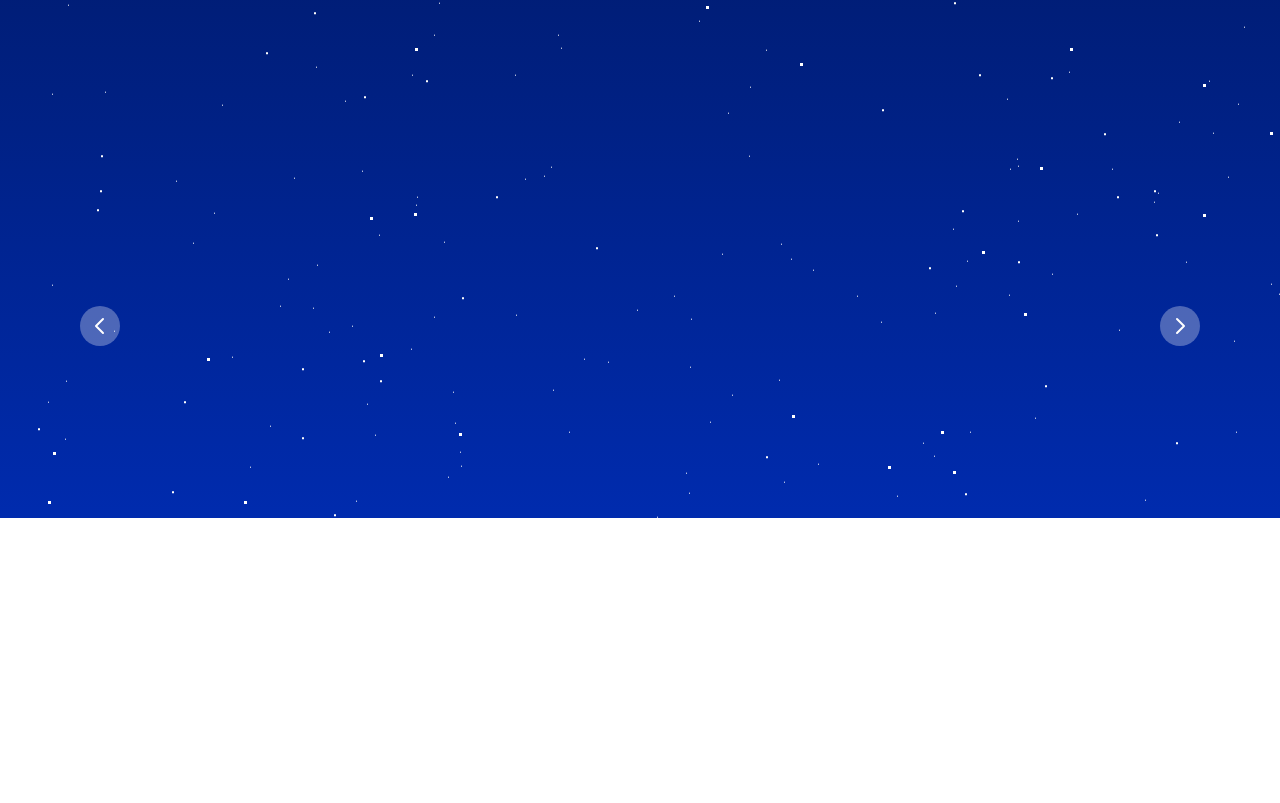
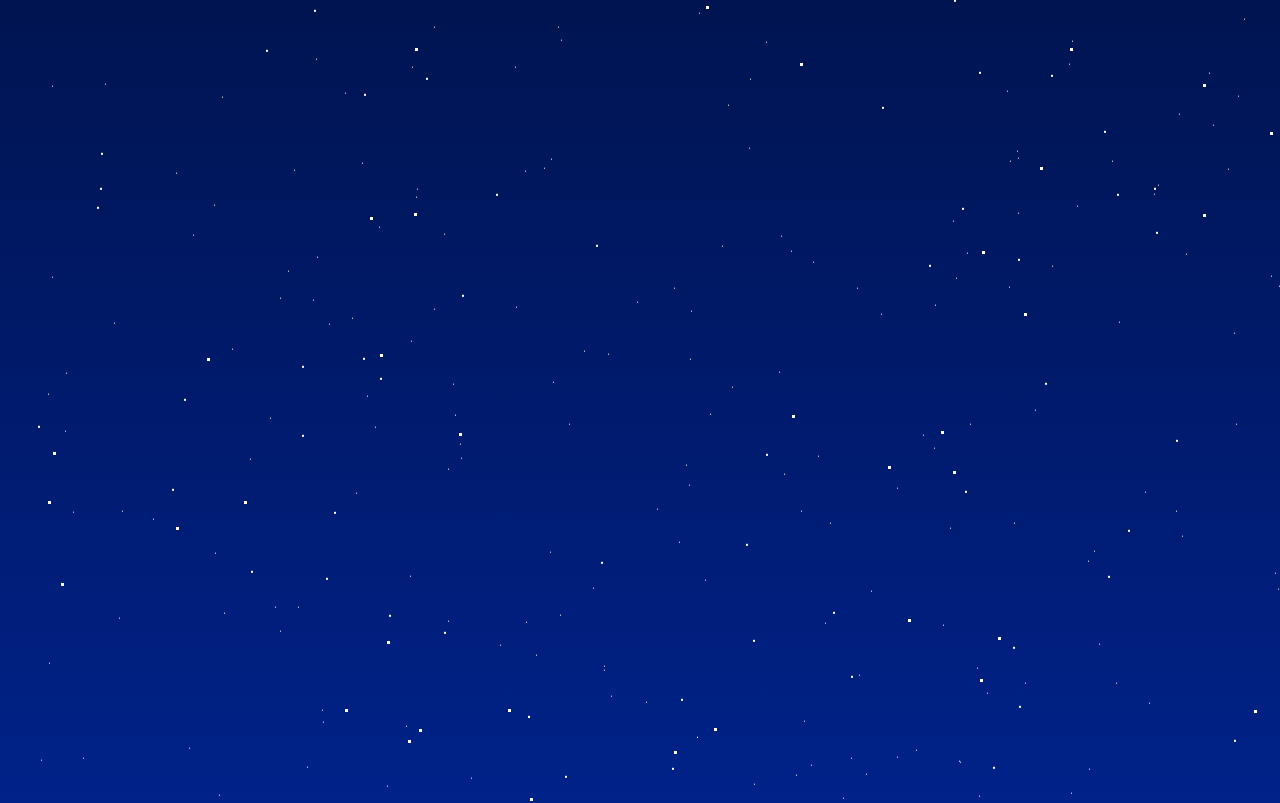
Before and after one commit to Dylanyves/csc105-hackathon-group-1, a React (Create React App) app in the folder client/: page /neptune in a window 1280 px wide. Shown: the part 1152-1955 px from the top of the page. Built offline with nearby package versions, Linux system fonts and the light colour scheme.

Commit message:
modified neptune

```diff
--- a/client/src/pages/Neptune.jsx
+++ b/client/src/pages/Neptune.jsx
@@ -1,4 +1,5 @@
 import React from "react";
+
 import NeptuneImage from "../assets/images/neptune.png";
 import NeptuneMoon from "../assets/images/neptune-moon.png";
 import NeptuneShip from "../assets/images/space-ship.png";
@@ -19,7 +20,7 @@ function Neptune(props) {
                             NEPTUNE
                         </h1>
                     </div>
-                    <p className="text-white max-w-xl text-center m-auto mt-10">
+                    <p className="text-white max-w-xl text-center m-auto mt-10 font-light">
                         <span className="font-semibold text-[#DBCC49] mr-1">
                             Neptune
                         </span>
@@ -32,165 +33,74 @@ function Neptune(props) {
                         world.
                     </p>
                 </div>
+
                 <div
                     data-aos="fade-up"
                     className="min-h-[50vh] text-white mt-20 max-w-xl m-auto"
                 >
-                    <h3 className="text-2xl mb-4">Did you know?</h3>
-                    <ul className="space-y-4">
-                        <li className="bg-[#BFDBF7] bg-opacity-25 p-2 rounded-sm">
-                            Lorem ipsum dolor sit amet consectetur adipisicing
-                            elit. Omnis?
+                    <h3 className="text-2xl mb-10">Did you know?</h3>
+                    <ul className="space-y-8">
+                        <li
+                            data-aos="fade-right"
+                            data-aos-duration="1500"
+                            className="bg-[#BFDBF7] border-l-8 border-[#DBCC49] bg-opacity-25 p-3 font-light rounded-sm relative md:-left-10"
+                        >
+                            It has a total of 14 known moons, with Triton being
+                            the largest and most significant. Triton is unique
+                            among large moons in our solar system because it
+                            orbits in the opposite direction of Neptune's
+                            rotation
                         </li>
-                        <li className="bg-[#BFDBF7] bg-opacity-25 p-2 rounded-sm">
-                            Lorem ipsum dolor sit amet consectetur adipisicing
-                            elit. Omnis?
+                        <li
+                            data-aos="fade-left"
+                            data-aos-duration="1500"
+                            className="bg-[#BFDBF7] border-l-8 border-[#DBCC49] bg-opacity-25 p-3 font-light rounded-sm relative md:left-10"
+                        >
+                            The blue coloring is the result of methane in the
+                            atmosphere, though the exact reason for the
+                            vividness of the blue is still unknown.
                         </li>
-                        <li className="bg-[#BFDBF7] bg-opacity-25 p-2 rounded-sm">
-                            Lorem ipsum dolor sit amet consectetur adipisicing
-                            elit. Omnis?
+                        <li
+                            data-aos="fade-right"
+                            data-aos-duration="1500"
+                            className="bg-[#BFDBF7] border-l-8 border-[#DBCC49] bg-opacity-25 p-3 font-light rounded-sm relative md:-left-10"
+                        >
+                            Neptune was named after the Roman god of the sea due
+                            to its blue appearance, reminiscent of the deep
+                            ocean.
                         </li>
                     </ul>
                 </div>
-                <div className="min-h-screen-[200vh]">
+
                 <div
-                        id="default-carousel"
-                        class="relative w-full"
-                        data-carousel="slide"
+                    data-aos="fade-up"
+                    data-aos-duration="1500"
+                    className="min-h-[125vh] max-w-xl m-auto mt-48"
                 >
-                        <div class="relative h-56 overflow-hidden rounded-lg md:h-96">
-                            <div
-                                class="hidden duration-700 ease-in-out relative"
-                                data-carousel-item
+                    <h3 className="text-2xl mb-4 text-white">
+                        Future discoveries
+                    </h3>
+                    <div>
+                        <a
+                            href="#"
+                            class=" flex flex-col items-center bg-opacity-80 bg-white border border-gray-200 rounded-lg shadow md:flex-row md:max-w-xl hover:bg-gray-100 dark:border-gray-700 dark:bg-gray-800 dark:hover:bg-gray-700"
                         >
                             <img
-                                    className="absolute left-1/2 -translate-x-1/2"
-                                    src={NeptuneMoon}
+                                class="object-cover w-full rounded-t-lg h-96 md:h-auto md:w-48 md:rounded-none md:rounded-l-lg"
+                                src="/docs/images/blog/image-4.jpg"
                                 alt=""
                             />
+                            <div class="flex flex-col justify-between p-4 leading-normal">
+                                <h5 class="mb-2 text-2xl font-bold tracking-tight text-gray-900 dark:text-white">
+                                    Noteworthy technology acquisitions 2021
+                                </h5>
+                                <p class="mb-3 font-normal text-gray-700 dark:text-gray-400">
+                                    Here are the biggest enterprise technology
+                                    acquisitions of 2021 so far, in reverse
+                                    chronological order.
+                                </p>
                             </div>
-                            <div
-                                class="hidden duration-700 ease-in-out relative"
-                                data-carousel-item
-                            >
-                                <img src={NeptuneShip} alt="" />
-                            </div>
-                            <div
-                                class="hidden duration-700 ease-in-out relative"
-                                data-carousel-item
-                            >
-                                <img
-                                    className="absolute left-1/2 -translate-x-1/2"
-                                    src={NeptuneImage}
-                                    alt=""
-                                />
-                            </div>
-                            <div
-                                class="hidden duration-700 ease-in-out relative"
-                                data-carousel-item
-                            >
-                                <img
-                                    className="absolute left-1/2 -translate-x-1/2"
-                                    src={NeptuneImage}
-                                    alt=""
-                                />
-                            </div>
-                            <div
-                                class="hidden duration-700 ease-in-out relative"
-                                data-carousel-item
-                            >
-                                <img
-                                    className="absolute left-1/2 -translate-x-1/2"
-                                    src={NeptuneImage}
-                                    alt=""
-                                />
-                            </div>
-                        </div>
-                        <div class="absolute z-30 flex space-x-3 -translate-x-1/2 bottom-5 left-1/2">
-                            <button
-                                type="button"
-                                class="w-3 h-3 rounded-full"
-                                aria-current="true"
-                                aria-label="Slide 1"
-                                data-carousel-slide-to="0"
-                            ></button>
-                            <button
-                                type="button"
-                                class="w-3 h-3 rounded-full"
-                                aria-current="false"
-                                aria-label="Slide 2"
-                                data-carousel-slide-to="1"
-                            ></button>
-                            <button
-                                type="button"
-                                class="w-3 h-3 rounded-full"
-                                aria-current="false"
-                                aria-label="Slide 3"
-                                data-carousel-slide-to="2"
-                            ></button>
-                            <button
-                                type="button"
-                                class="w-3 h-3 rounded-full"
-                                aria-current="false"
-                                aria-label="Slide 4"
-                                data-carousel-slide-to="3"
-                            ></button>
-                            <button
-                                type="button"
-                                class="w-3 h-3 rounded-full"
-                                aria-current="false"
-                                aria-label="Slide 5"
-                                data-carousel-slide-to="4"
-                            ></button>
-                        </div>
-                        <button
-                            type="button"
-                            class="absolute top-0 left-0 z-30 flex items-center justify-center h-full px-4 cursor-pointer group focus:outline-none"
-                            data-carousel-prev
-                        >
-                            <span class="inline-flex items-center justify-center w-8 h-8 rounded-full sm:w-10 sm:h-10 bg-white/30 dark:bg-gray-800/30 group-hover:bg-white/50 dark:group-hover:bg-gray-800/60 group-focus:ring-4 group-focus:ring-white dark:group-focus:ring-gray-800/70 group-focus:outline-none">
-                                <svg
-                                    aria-hidden="true"
-                                    class="w-5 h-5 text-white sm:w-6 sm:h-6 dark:text-gray-800"
-                                    fill="none"
-                                    stroke="currentColor"
-                                    viewBox="0 0 24 24"
-                                    xmlns="http://www.w3.org/2000/svg"
-                                >
-                                    <path
-                                        stroke-linecap="round"
-                                        stroke-linejoin="round"
-                                        stroke-width="2"
-                                        d="M15 19l-7-7 7-7"
-                                    ></path>
-                                </svg>
-                                <span class="sr-only">Previous</span>
-                            </span>
-                        </button>
-                        <button
-                            type="button"
-                            class="absolute top-0 right-0 z-30 flex items-center justify-center h-full px-4 cursor-pointer group focus:outline-none"
-                            data-carousel-next
-                        >
-                            <span class="inline-flex items-center justify-center w-8 h-8 rounded-full sm:w-10 sm:h-10 bg-white/30 dark:bg-gray-800/30 group-hover:bg-white/50 dark:group-hover:bg-gray-800/60 group-focus:ring-4 group-focus:ring-white dark:group-focus:ring-gray-800/70 group-focus:outline-none">
-                                <svg
-                                    aria-hidden="true"
-                                    class="w-5 h-5 text-white sm:w-6 sm:h-6 dark:text-gray-800"
-                                    fill="none"
-                                    stroke="currentColor"
-                                    viewBox="0 0 24 24"
-                                    xmlns="http://www.w3.org/2000/svg"
-                                >
-                                    <path
-                                        stroke-linecap="round"
-                                        stroke-linejoin="round"
-                                        stroke-width="2"
-                                        d="M9 5l7 7-7 7"
-                                    ></path>
-                                </svg>
-                                <span class="sr-only">Next</span>
-                            </span>
-                        </button>
+                        </a>
                     </div>
                 </div>
             </div>
```
Lines whose indentation alone changed are shown as unchanged.
